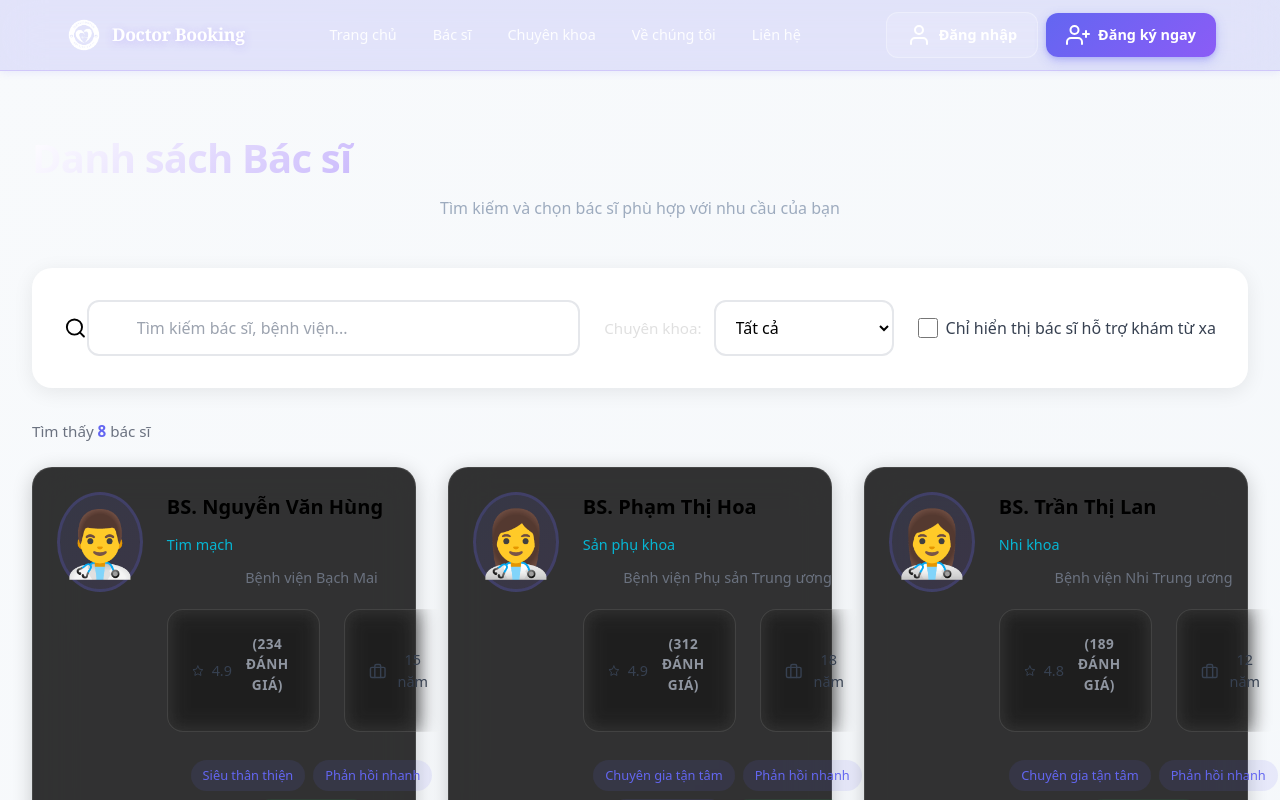
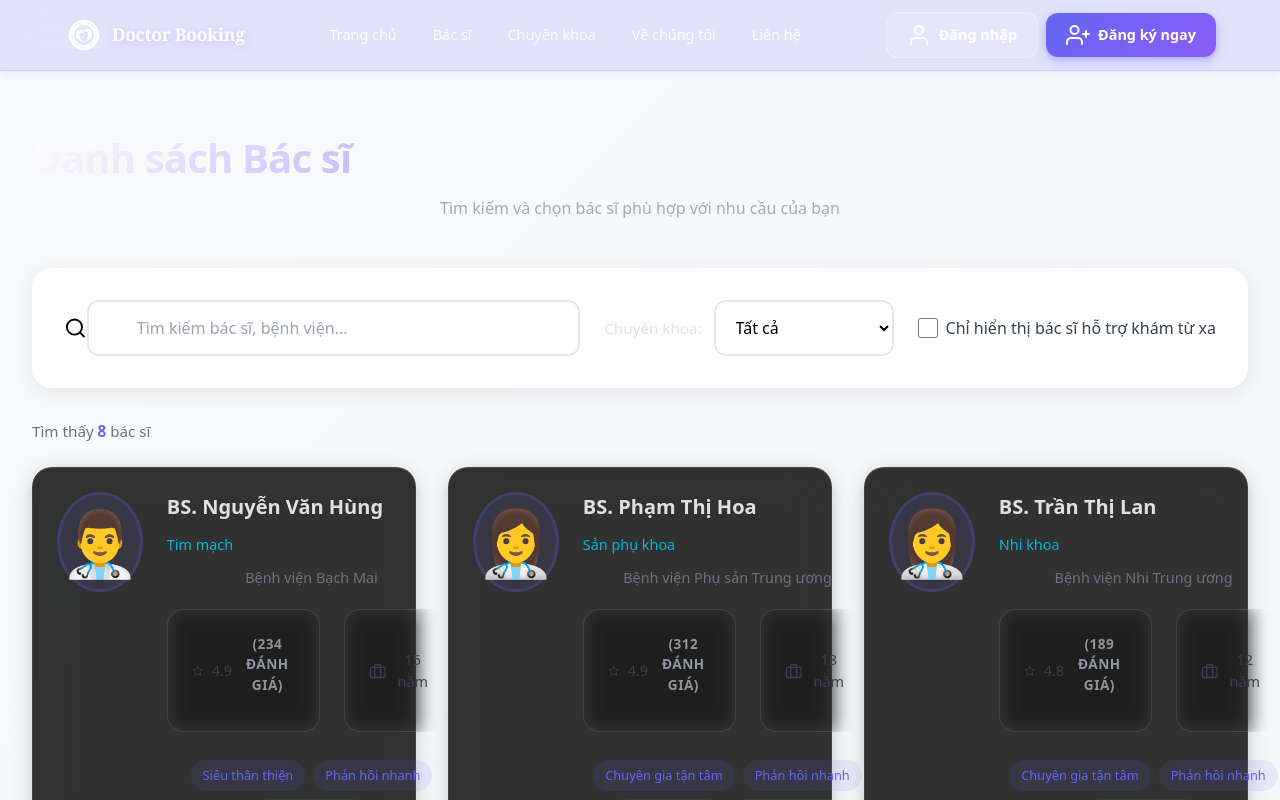
Before and after one commit to ptdat30/Test_DoctorBooking_2026, a React (Vite) app in the folder frontend/: page /doctors in a window 1280 px wide. Shown: the top 800 px of the page. Built offline with nearby package versions, Linux system fonts and the light colour scheme.

Commit message:
Fix: fix frontend BookingHistory.css

```diff
--- a/frontend/src/pages/patient/BookingHistory.css
+++ b/frontend/src/pages/patient/BookingHistory.css
@@ -96,7 +96,7 @@
 .doctor-name {
   font-size: 1.25rem;
   font-weight: 600;
-  color: #e0e0e0;
+  color: #e0e0e0 !important;
   margin-bottom: 0.5rem;
   display: flex;
   align-items: center;
@@ -106,7 +106,7 @@
 .doctor-name i {
   width: 20px;
   height: 20px;
-  color: #667eea;
+  color: #667eea !important;
 }
 
 .doctor-specialty {
@@ -140,7 +140,7 @@
 
 .info-label {
   font-size: 0.8rem;
-  color: #888;
+  color: #888 !important;
   text-transform: uppercase;
   letter-spacing: 0.05em;
   font-weight: 500;
@@ -156,7 +156,7 @@
 
 .info-value {
   font-size: 1rem;
-  color: #e0e0e0;
+  color: #e0e0e0 !important;
   font-weight: 500;
 }
 
```
